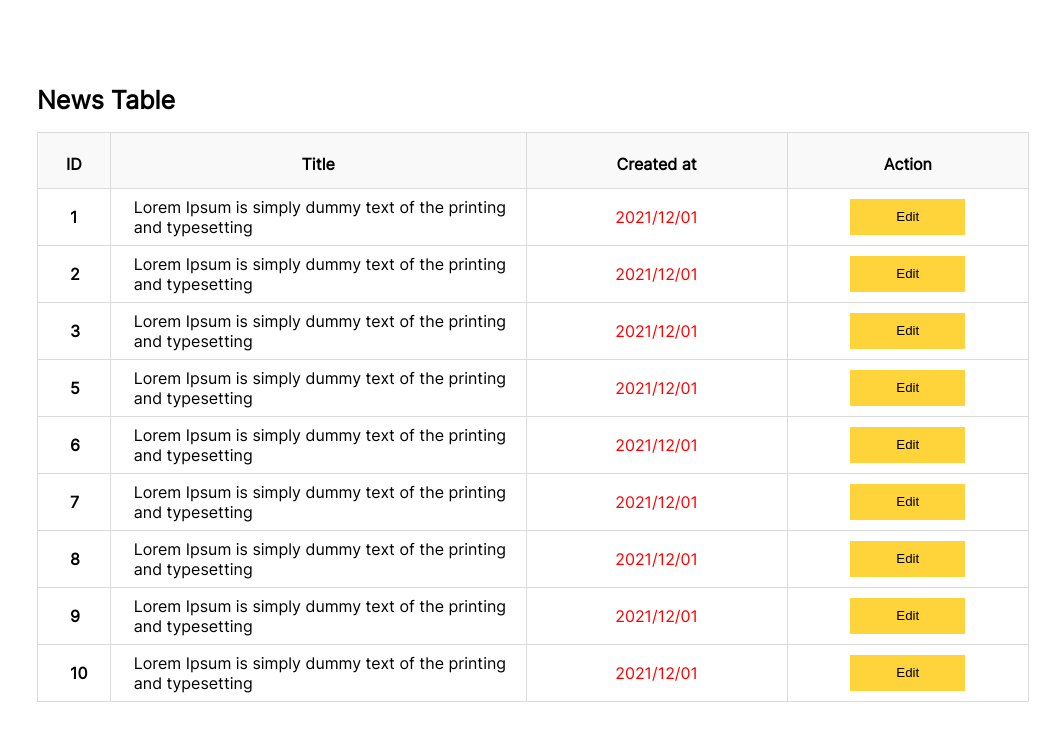
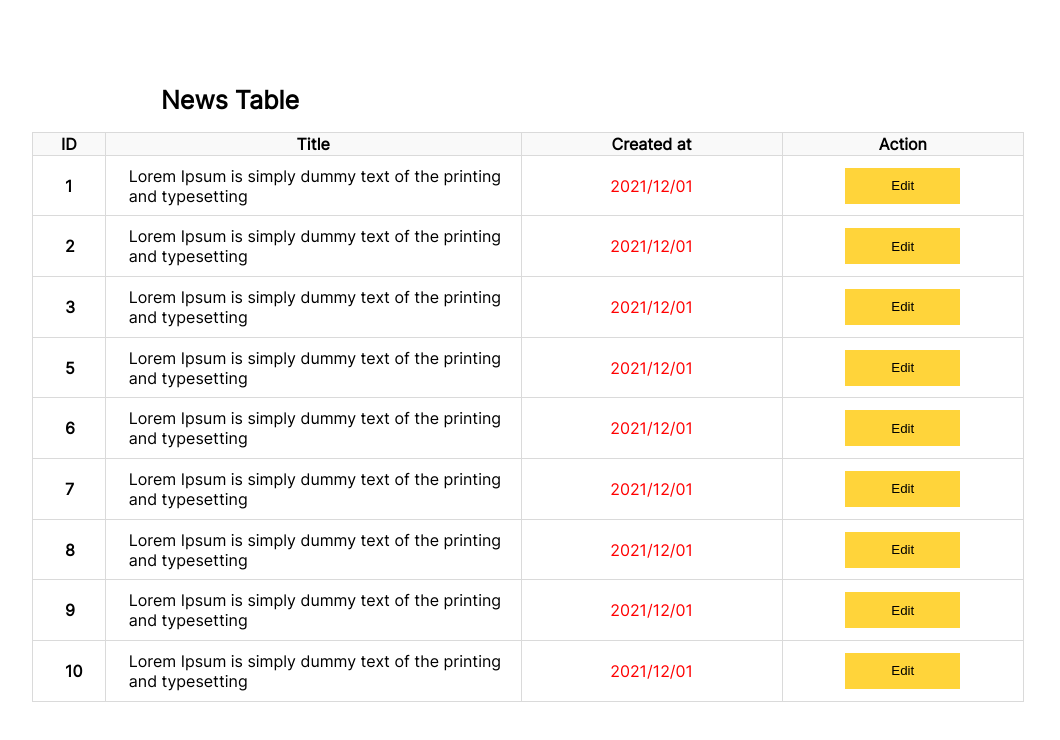
Before and after one commit to Avtandill/tables1, a plain HTML site: page index.html in a window 1280 px wide. Shown: the whole page, without its empty margins (112-1172 px from the left). Drawn offline with Linux system fonts and the light colour scheme.

Commit message:
style.css

```diff
--- a/style.css
+++ b/style.css
@@ -7,12 +7,12 @@ body {
 }
 h1 {
     font-size: 25px;
-    margin-left: 141px;
+    margin-left: 265px;
     margin-top: 85px;
 }
 
 table {
-    margin-left: 141px;
+    margin: auto;
     height: 570px;
     width: 992px;
 }
@@ -30,23 +30,15 @@ tbody {
 
 .column-1 {
     width: 72px;
-    padding-top: 21px;
-    padding-bottom: 14px;
 }
 .column-2 {
     width: 444px;
-    padding-top: 21px;
-    padding-bottom: 14px;
 }
 .column-3 {
     width: 276px;
-    padding-top: 21px;
-    padding-bottom: 14px;
 }
 .column-4 {
     width: 251px;
-    padding-top: 21px;
-    padding-bottom: 14px;
 }
 
 .id {
```
